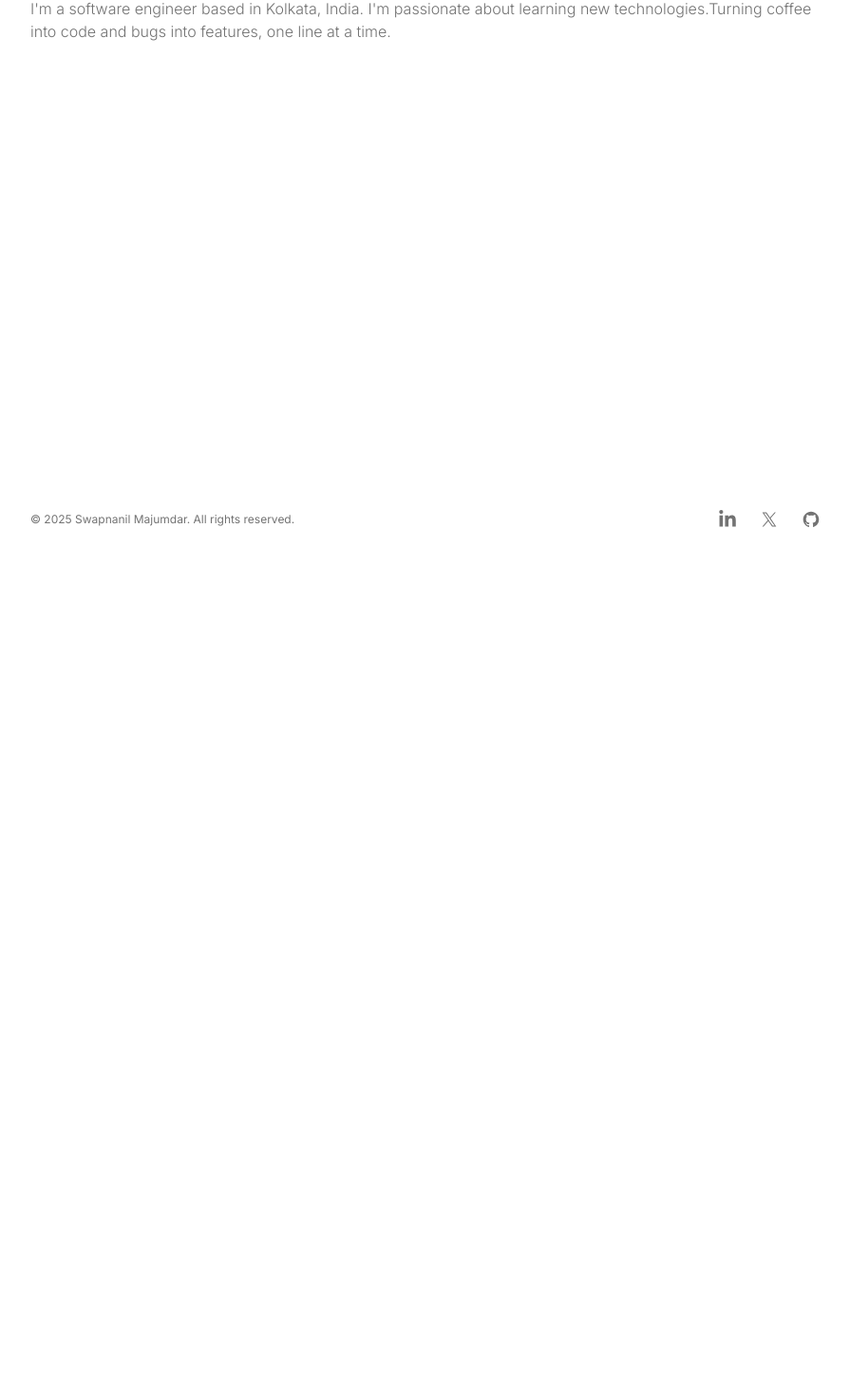
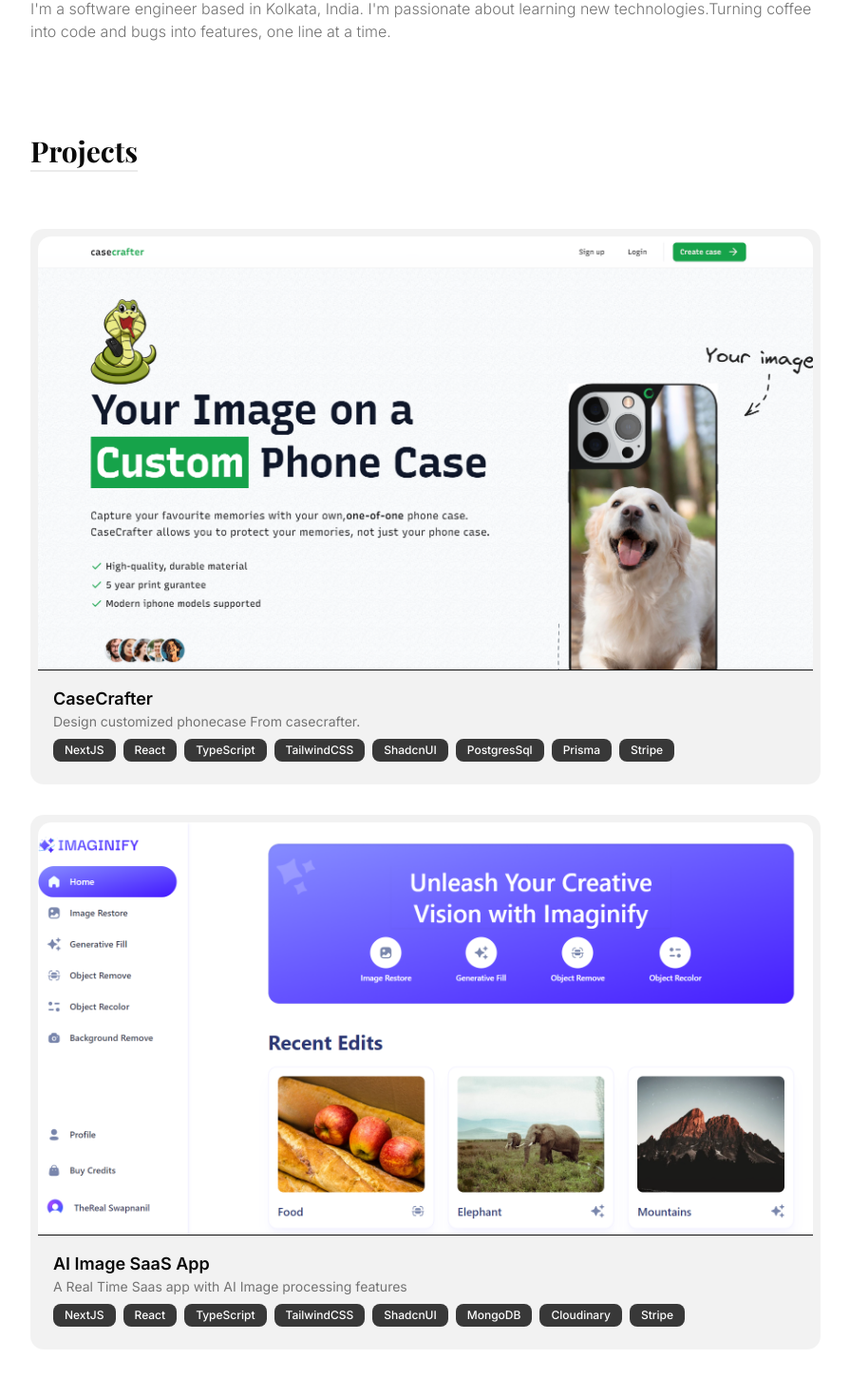
Before and after one commit to Swapnanil44/swapnanil-portfolio, a Next.js app: page / in a window 1280 px wide. Shown: the part 211-1681 px from the top of the page at 95% size, without its empty margins (192-1087 px from the left). Before the commit the page ends 800 px from the top, so only its background shows below. Built offline with nearby package versions, Linux system fonts and the light colour scheme; a web font is replaced by a local one.

Commit message:
add projects

```diff
--- a/app/page.tsx
+++ b/app/page.tsx
@@ -1,10 +1,12 @@
 import Intro from "@/components/intro";
+import Projects from "@/components/projects";
 import Image from "next/image";
 
 export default function Home() {
   return <section className="pb-24 pt-40">
     <div className='container max-w-4xl'>
       <Intro/>
+      <Projects/>
     </div>
   </section>;
 }
--- /dev/null
+++ b/components/projects.tsx
@@ -0,0 +1,99 @@
+import { PROJECTS } from "@/constants";
+import Image from "next/image";
+import Link from "next/link";
+
+export default async function Projects() {
+  return (
+    <section className="pb-24">
+      <div id="projects" className="flex flex-col gap-4">
+        <h2 className="title mb-12">Projects</h2>
+        <div className="grid gap-8">
+          {PROJECTS.length > 0 && (
+            <div className="w-full bg-foreground/5 rounded-xl overflow-hidden p-2">
+              <Link
+                href={PROJECTS[0].href}
+                target="_blank"
+                className="group"
+                prefetch={false}
+              >
+                <Image
+                  src={PROJECTS[0].coverImage}
+                  width={1200}
+                  height={600}
+                  alt={PROJECTS[0].title}
+                  className="w-full object-cover rounded-t-xl"
+                />
+              </Link>
+              <div className="p-4 flex flex-col gap-2">
+                <div className="space-y-2">
+                  <Link
+                    href={PROJECTS[0].href}
+                    target="_blank"
+                    className="text-lg font-semibold hover:underline"
+                  >
+                    {PROJECTS[0].title}
+                  </Link>
+                  <p className="text-muted-foreground text-sm">
+                    {PROJECTS[0].description}
+                  </p>
+                </div>
+                <div className="flex flex-wrap gap-2">
+                  {PROJECTS[0].techStack.map((tag) => (
+                    <div
+                      key={tag}
+                      className="flex items-center gap-2 rounded-md bg-foreground/80 text-background px-3 py-1 text-xs font-medium"
+                    >
+                      {tag}
+                    </div>
+                  ))}
+                </div>
+              </div>
+            </div>
+          )}
+          {PROJECTS.length > 0 && (
+            <div className="w-full bg-foreground/5 rounded-xl overflow-hidden p-2">
+              <Link
+                href={PROJECTS[1].href}
+                target="_blank"
+                className="group"
+                prefetch={false}
+              >
+                <Image
+                  src={PROJECTS[1].coverImage}
+                  width={1200}
+                  height={600}
+                  alt={PROJECTS[1].title}
+                  className="w-full object-cover rounded-t-xl"
+                />
+              </Link>
+              <div className="p-4 flex flex-col gap-2">
+                <div className="space-y-2">
+                  <Link
+                    href={PROJECTS[1].href}
+                    target="_blank"
+                    className="text-lg font-semibold hover:underline"
+                  >
+                    {PROJECTS[1].title}
+                  </Link>
+                  <p className="text-muted-foreground text-sm">
+                    {PROJECTS[1].description}
+                  </p>
+                </div>
+                <div className="flex flex-wrap gap-2">
+                  {PROJECTS[1].techStack.map((tag) => (
+                    <div
+                      key={tag}
+                      className="flex items-center gap-2 rounded-md bg-foreground/80 text-background px-3 py-1 text-xs font-medium"
+                    >
+                      {tag}
+                    </div>
+                  ))}
+                </div>
+              </div>
+            </div>
+          )}
+        </div>
+      </div>
+    </section>
+  );
+}
--- /dev/null
+++ b/constants/index.ts
@@ -0,0 +1,27 @@
+export const PROJECTS = [
+    {
+      coverImage: "/images/projects/project1.png",
+      title: "CaseCrafter",
+      slug: "CaseCrafter",
+      description: "Design customized phonecase From casecrafter.",
+      techStack: ["NextJS", "React","TypeScript", "TailwindCSS", "ShadcnUI", "PostgresSql", "Prisma","Stripe"],
+      href: "https://casecrafter-beta.vercel.app/",
+    },
+    {
+      coverImage: "/images/projects/project2.png",
+      title: "AI Image SaaS App",
+      slug: "AI Image SaaS App",
+      description: "A Real Time Saas app with AI Image processing features",
+      techStack: [
+        "NextJS",
+        "React",
+        "TypeScript",
+        "TailwindCSS",
+        "ShadcnUI",
+        "MongoDB",
+        "Cloudinary",
+        "Stripe"
+      ],
+      href: "https://imaginify-version-two.vercel.app/",
+    }
+  ];
```
Also changed, not shown: public/images/projects/project1.png (added), public/images/projects/project2.png (added).
